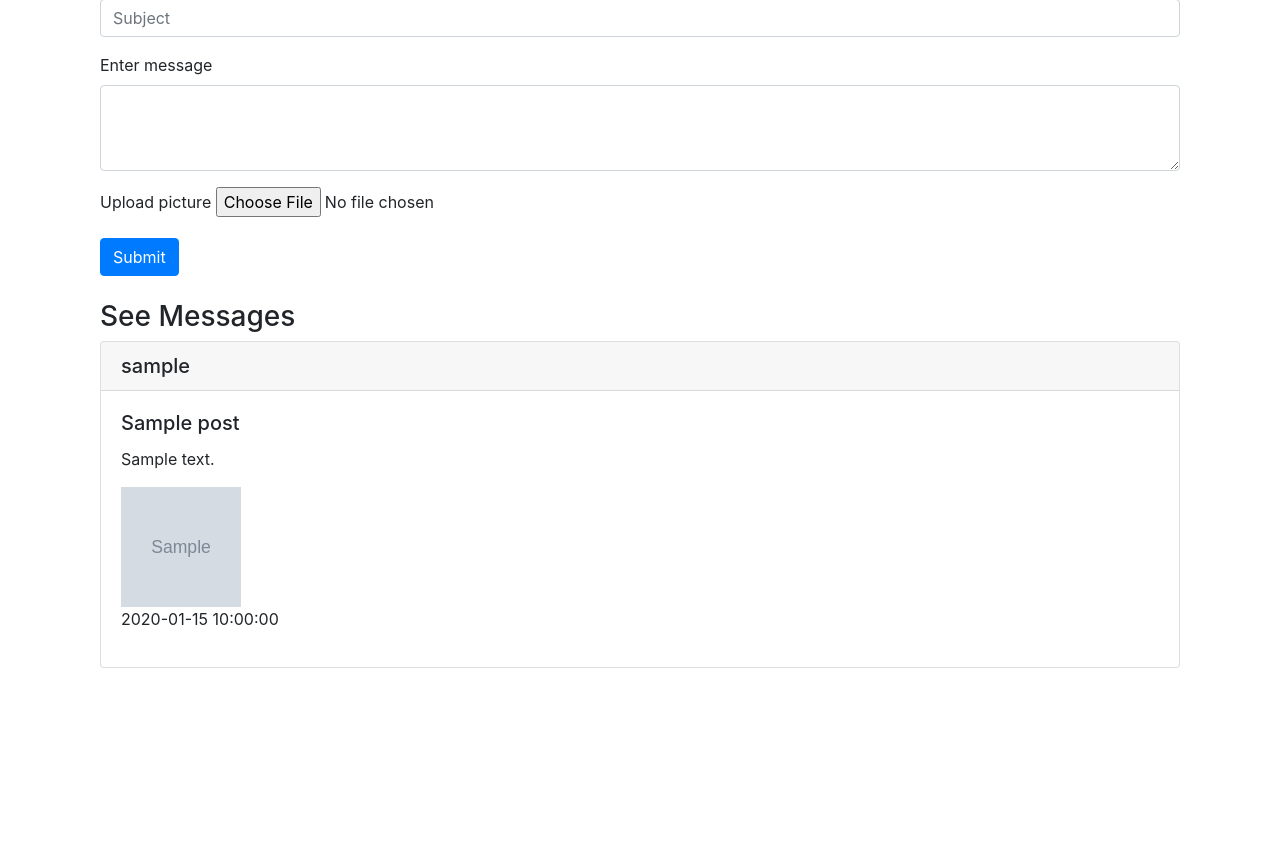
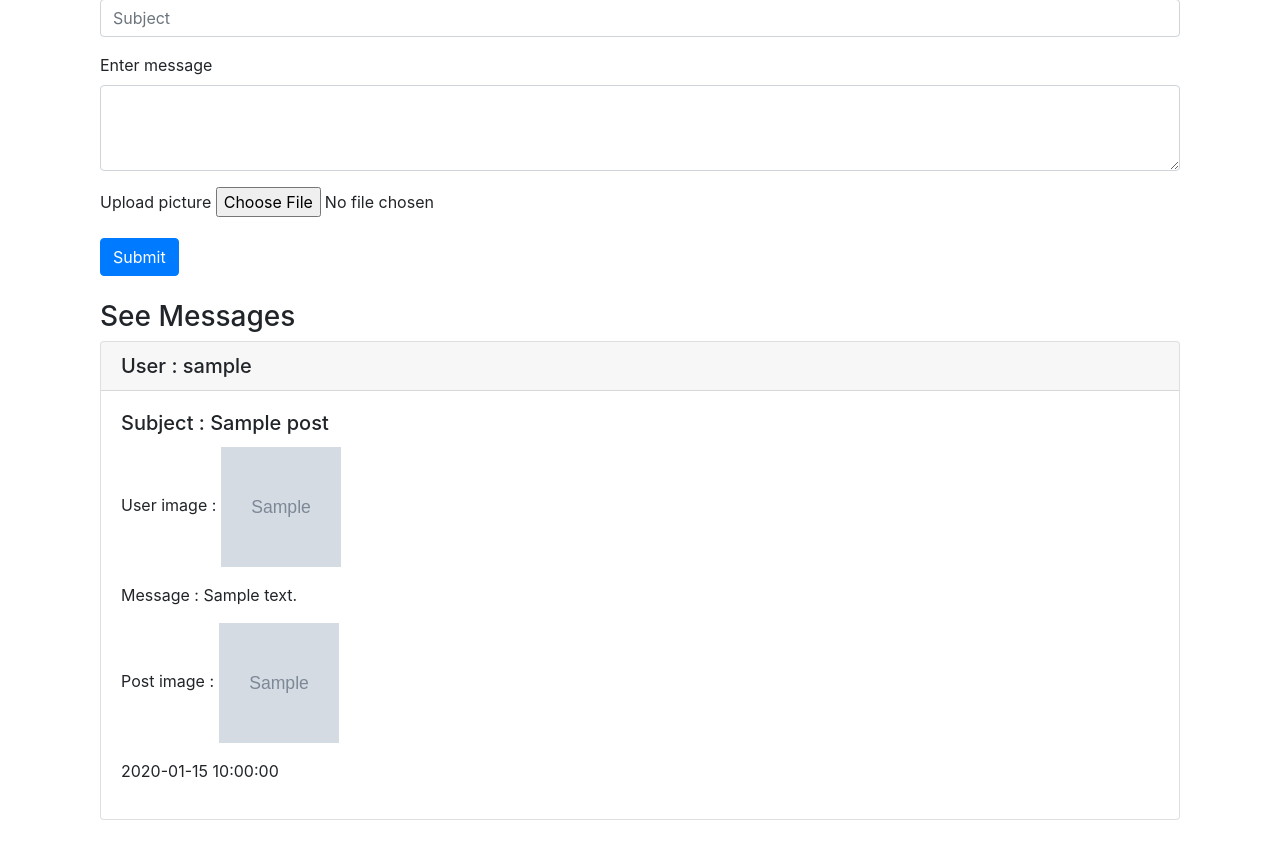
Before and after one commit to abir1997/Cloud-forum, a Flask app: template templates/forum.html in a window 1280 px wide. Shown: the part 326-1194 px from the top of the page. Before the commit the page ends 994 px from the top, so only its background shows below. Run offline with Flask 2, Linux system fonts and the light colour scheme; the template is opened without the code that fills it: most values are stand-ins (such as "Sample title", 1, 10 or a date in 2020); grey boxes marked "Sample" are stand-in pictures; some libraries are stand-ins or nearby versions.

Commit message:
Added user image in post

```diff
--- a/firebase_service.py
+++ b/firebase_service.py
@@ -79,7 +79,7 @@ def create_user(user_id, username, password):
     user_ref.document(user_id).set(user)
 
 
-def create_post(user_id, subject, message, dt, img_link):
+def create_post(user_id, subject, message, dt, post_img_link, user_img_link):
     # https://www.programiz.com/python-programming/datetime/current-datetime
     dt_str = dt.strftime("%d/%m/%Y %H:%M:%S")
     user = get_user(user_id)
@@ -90,7 +90,8 @@ def create_post(user_id, subject, message, dt, img_link):
         'message': message,
         'datetime': dt_str,
         'user_name': username,
-        'img_link': img_link
+        'img_link': post_img_link,
+        'user_img_link': user_img_link
     }
 
     # one user can only submit one post at a given time
--- a/gcs_service.py
+++ b/gcs_service.py
@@ -18,15 +18,15 @@ def upload(file, file_name):
     blob.make_public()
 
 
-def download(user_id):
-    pass
-
-
 def get_img_link(file_name):
     """
-    Gets the public url for file
+    Gets the public url for file.
+    Returns a default user image if user does not upload an image
     :param file_name: Name of the file
     :return: url string
     """
     blob = bucket.get_blob(file_name + ".png")
+    if blob is None:
+        default_img_url = "https://storage.googleapis.com/flaskforum_bucket/default.png"
+        return default_img_url
     return blob.public_url
--- a/main.py
+++ b/main.py
@@ -102,12 +102,13 @@ def forum():
         dt = datetime.now()
         user_id = request.cookies.get("logged_in_user")
         img_link = ""
+        user_img_link = gcs_s.get_img_link(user_id)
         if msg_img:
             img_file_name = user_id + dt.isoformat()
             gcs_s.upload(msg_img, img_file_name)
             img_link = gcs_s.get_img_link(img_file_name)
 
-        fbs.create_post(user_id, subject, msg, dt, img_link)
+        fbs.create_post(user_id, subject, msg, dt, img_link, user_img_link)
 
     recent_posts = fbs.get_posts_by_date(10)
     return render_template("forum.html", username=request.cookies.get("username"),
--- a/templates/forum.html
+++ b/templates/forum.html
@@ -12,7 +12,7 @@
     <h3>Message posting</h3>
     <form method="POST" enctype="multipart/form-data">
         <div class="form-group">
-            <input class="form-control" type="text" id="subject" name="subject" placeholder="Subject">
+            <input class="form-control" type="text" id="subject" name="subject" placeholder="Subject" required>
         </div>
         <div class="form-group">
             <label for="message">Enter message</label>
@@ -35,14 +35,17 @@
     <h3>See Messages</h3>
     {% for post in posts %}
     <div class="card">
-        <h5 class="card-header">{{ post['user_name'] }}</h5>
+        <h5 class="card-header">User : {{ post['user_name'] }}</h5>
         <div class="card-body">
-            <h5 class="card-title">{{ post['subject'] }}</h5>
-            <p class="card-text">{{ post['message'] }}</p>
-            <img src={{ post['img_link'] }} style="width:120px; height:120px">
+            <h5 class="card-title">Subject : {{ post['subject'] }}</h5>
+            <p>User image : <img src={{ post['user_img_link'] }} style="width:120px; height:120px"</p>
+            <p class="card-text">Message : {{ post['message'] }}</p>
+            <p>Post image : <img src={{ post['img_link'] }} style="width:120px; height:120px"></p>
             <p class="card-test">{{ post['datetime'] }}</p>
         </div>
     </div>
     {% endfor %}
+    <br>
 </div>
+<br>
 {% endblock %}
--- a/templates/userpage.html
+++ b/templates/userpage.html
@@ -29,6 +29,7 @@
     {% endif %}
 </div>
 <br>
+<h3>See your posts</h3>
 <div class="container">
     {% for post in posts %}
     <div class="card">
```
